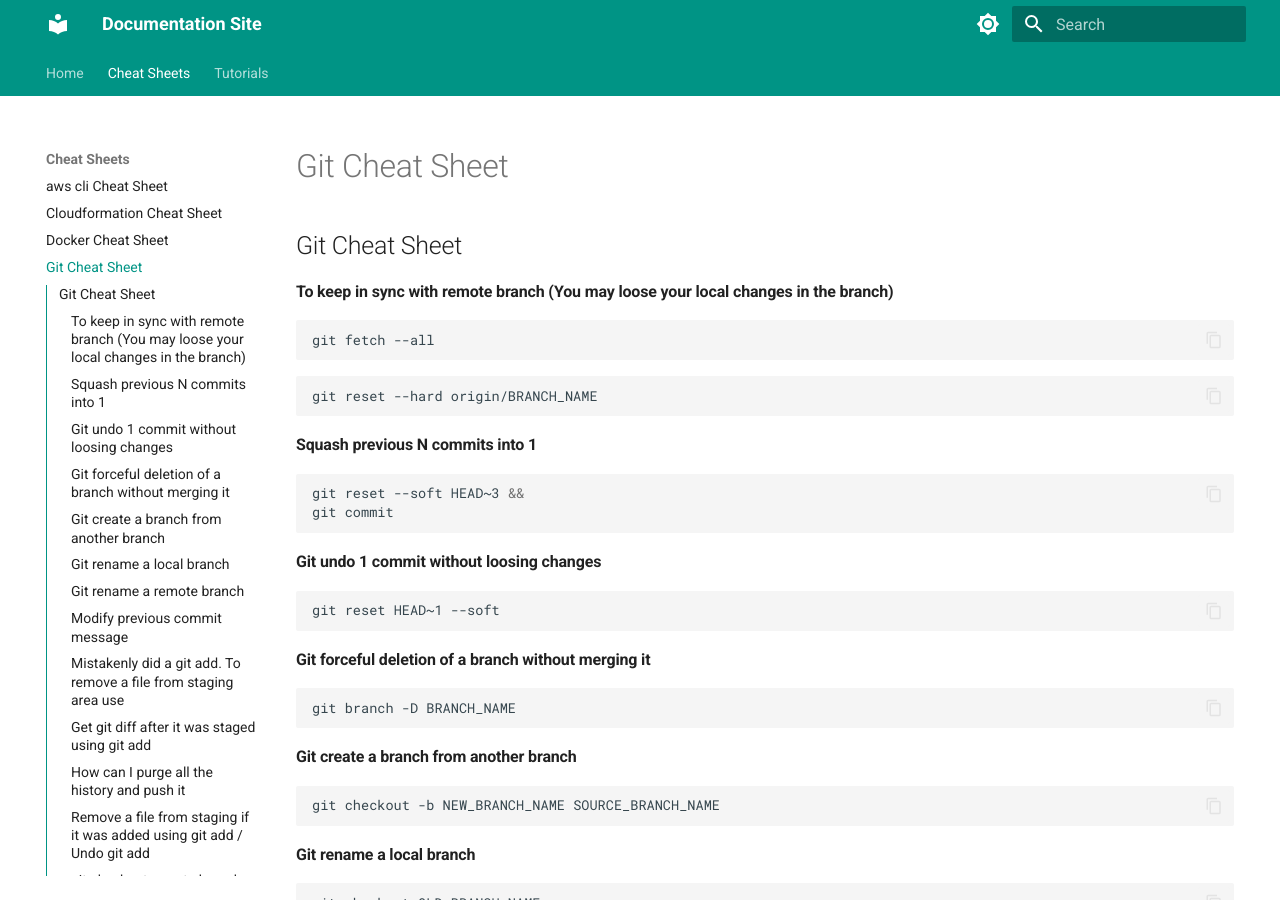
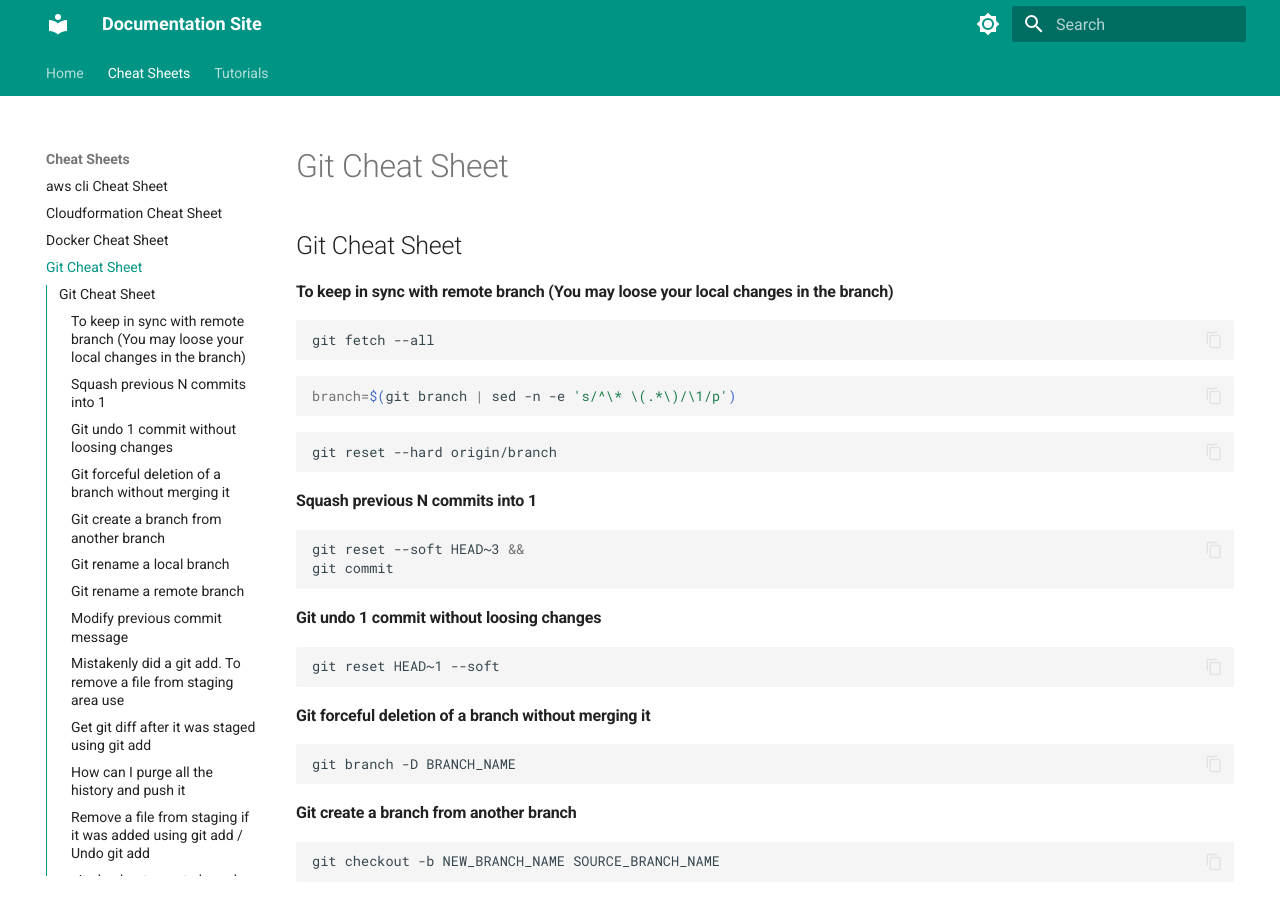
Before and after one commit to anandshivam44/Documentation, an MkDocs documentation site: the page built from docs/CheatSheets/GitCheatSheet.md, in a window 1280 px wide and 900 px high. Built offline with MkDocs 1.6.1 and Material for MkDocs 9.7.7, drawn with Linux system fonts in a browser that asks for light colours.

Commit message:
GitCheatSheet.md

````diff
--- a/docs/CheatSheets/GitCheatSheet.md
+++ b/docs/CheatSheets/GitCheatSheet.md
@@ -5,7 +5,10 @@
 git fetch --all
 ```
 ```bash
-git reset --hard origin/BRANCH_NAME
+branch=$(git branch | sed -n -e 's/^\* \(.*\)/\1/p')
+```
+```bash
+git reset --hard origin/branch
 ```
 #### Squash previous N commits into 1
 ```bash
````
